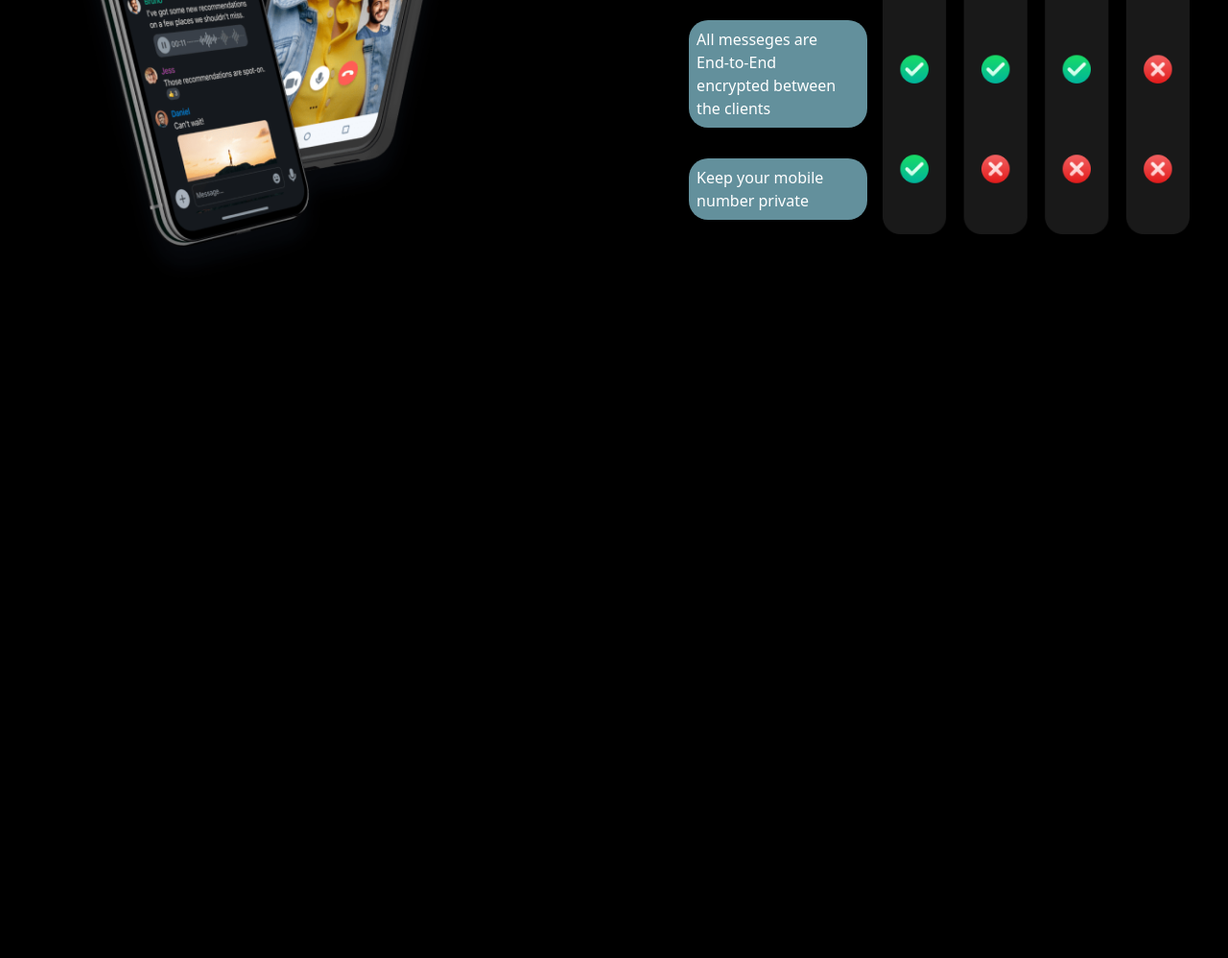
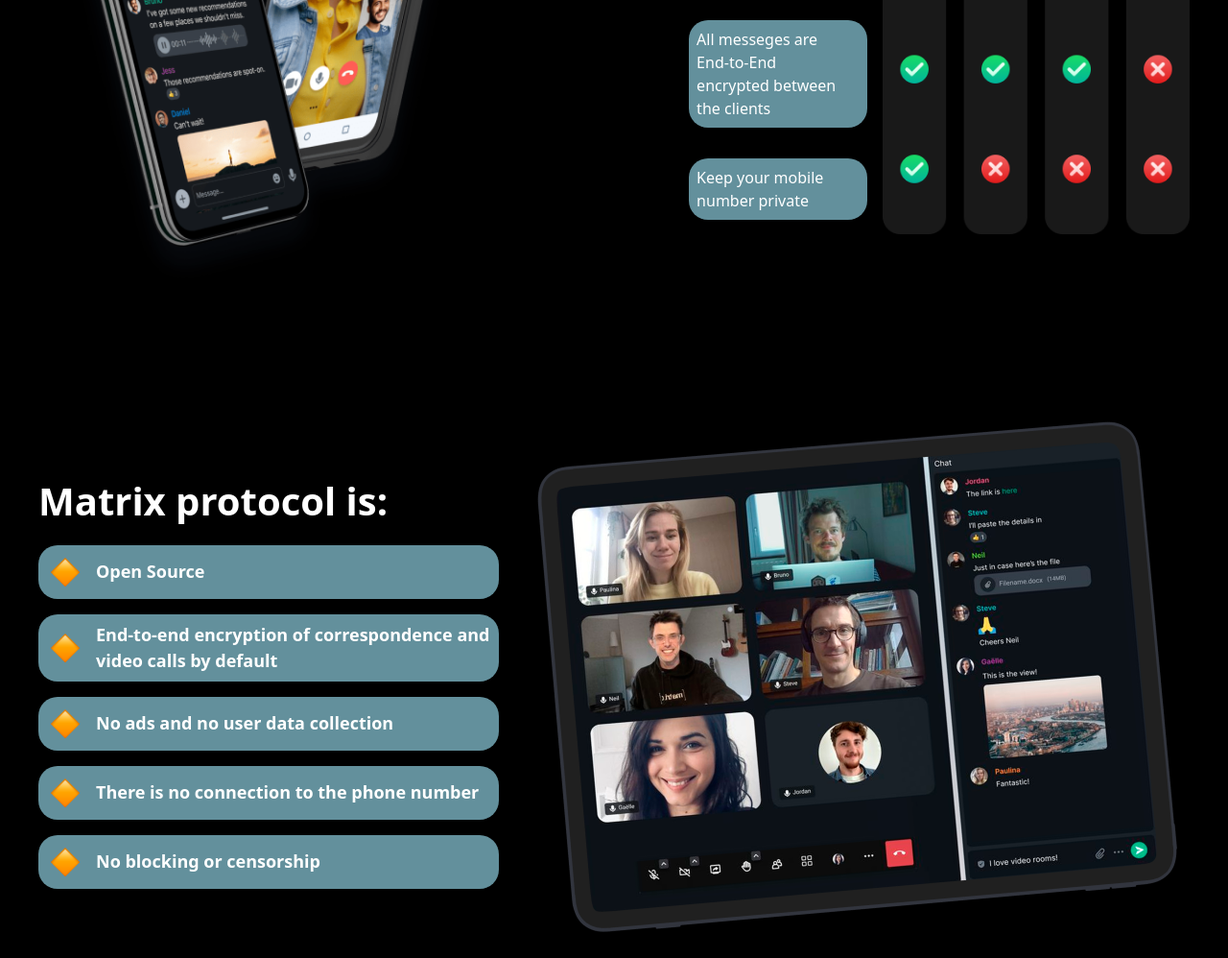
Before and after one commit to Xurwed9/git4, a website: page src/index.html in a window 1280 px wide. Shown: the part 1160-2158 px from the top of the page at 96% size. Before the commit the page ends 1460 px from the top, so only its background shows below. Drawn offline with nearby package versions, Linux system fonts and the light colour scheme; files that its build step writes are made by us from their sources.

Commit message:
Matrix protocol is:

```diff
--- a/src/index.html
+++ b/src/index.html
@@ -49,6 +49,30 @@
             <img class="pt-10 md:hidden" src="./Group 142317 (1).png" alt="">
         </div>
     </section>
+
+
+
+    <section class="max-w-300 m-auto text-white flex items-center justify-between flex-col md:flex-row mt-30 gap-10 md:gap-0">
+        <div class="flex flex-col gap-4">
+            <h1 class="font-bold text-[40px]">Matrix protocol is: </h1>
+            <div class="bg-[#63909C] p-2 rounded-[20px] md:w-120">
+                <p class="flex items-center gap-3 font-bold text-[18px]"><img src="./🔸.png " alt=" ">Open Source</p>
+            </div>
+            <div class="bg-[#63909C] p-2 rounded-[20px] md:w-120">
+                <p class="flex items-center gap-3 font-bold text-[18px]"><img src="./🔸.png " alt=" ">End-to-end encryption of correspondence and video calls by default</p>
+            </div>
+            <div class="bg-[#63909C] p-2 rounded-[20px] md:w-120">
+                <p class="flex items-center gap-3 font-bold text-[18px]"><img src="./🔸.png " alt=" ">No ads and no user data collection</p>
+            </div>
+            <div class="bg-[#63909C] p-2 rounded-[20px] md:w-120">
+                <p class="flex items-center gap-3 font-bold text-[18px]"><img src="./🔸.png " alt=" ">There is no connection to the phone number</p>
+            </div>
+            <div class="bg-[#63909C] p-2 rounded-[20px] md:w-120">
+                <p class="flex items-center gap-3 font-bold text-[18px]"><img src="./🔸.png " alt=" ">No blocking or censorship</p>
+            </div>
+        </div>
+        <img src="./Group 142324.png" alt="">
+    </section>
 </body>
 
 </html>
```
Also changed, not shown: src/Group 142324.png (added), src/🔸.png (added).
